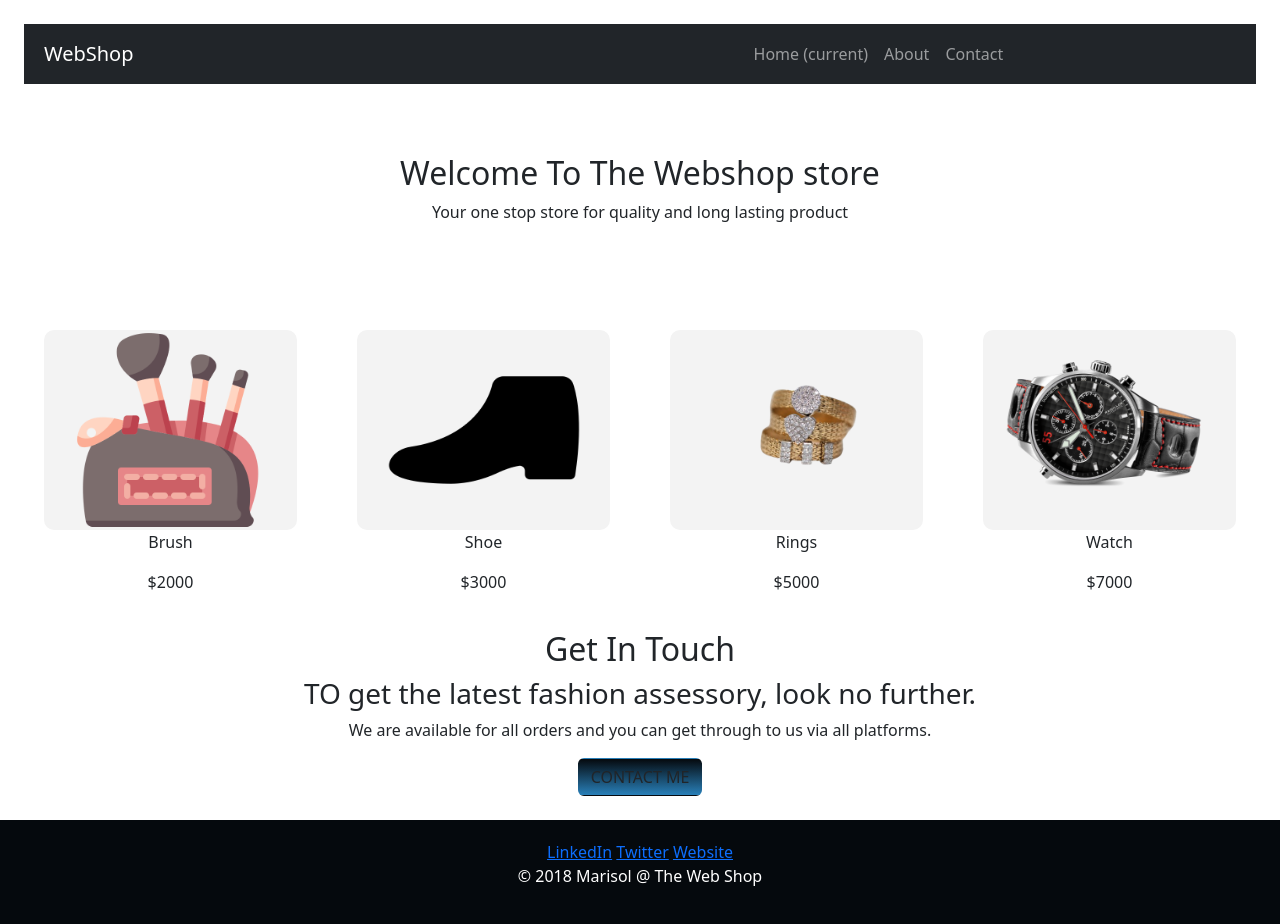
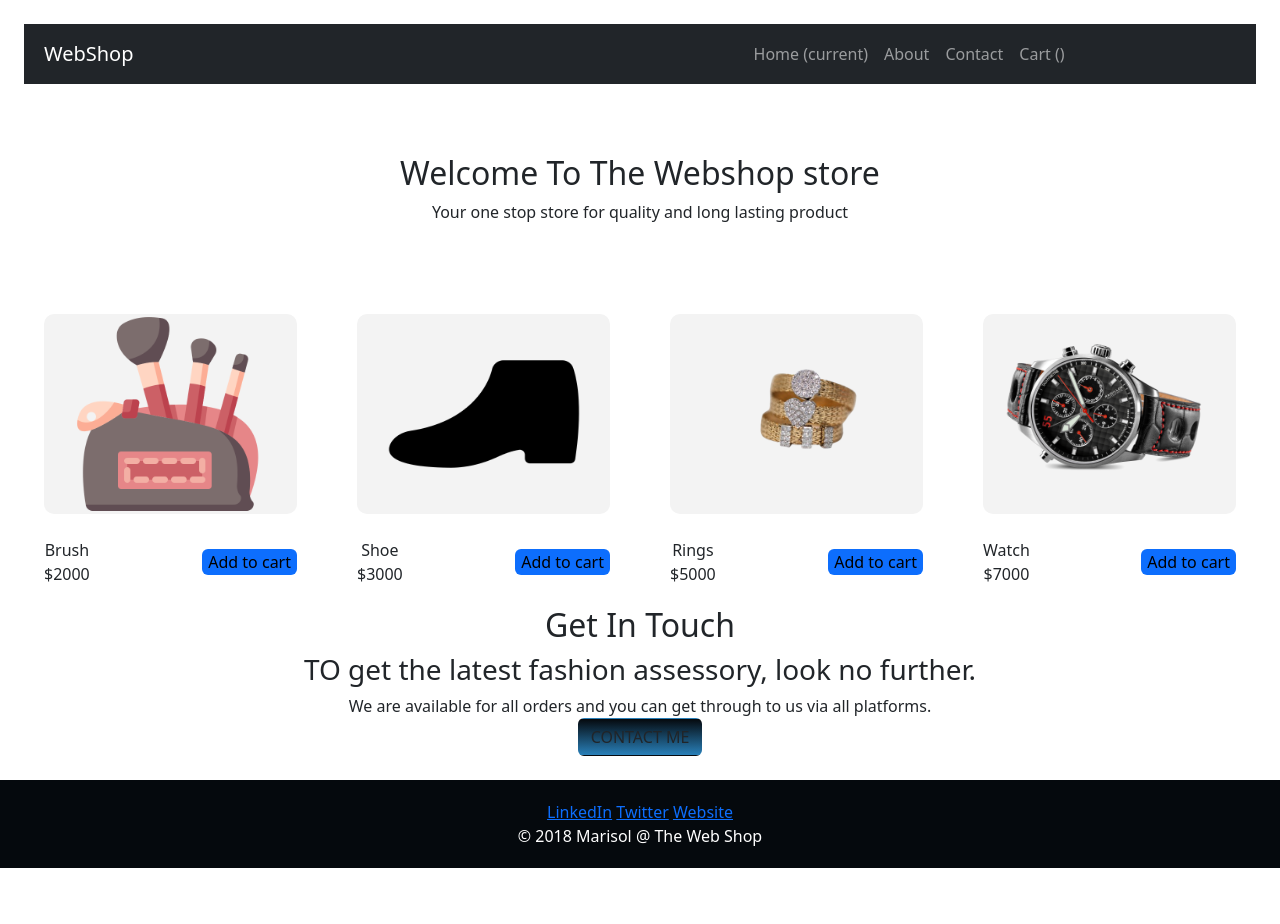
Before and after one commit to Sylvia0004/Web-Shop, a plain HTML site: page index.html in a window 1280 px wide. After the commit the page ends 868 px from the top, so only its background shows below. Drawn offline with nearby package versions, Linux system fonts and the light colour scheme.

Commit message:
added a js funtionality

```diff
--- a/index.html
+++ b/index.html
@@ -11,7 +11,7 @@
     <script src="https://cdn.jsdelivr.net/npm/bootstrap@5.3.8/dist/js/bootstrap.bundle.min.js"
         integrity="sha384-FKyoEForCGlyvwx9Hj09JcYn3nv7wiPVlz7YYwJrWVcXK/BmnVDxM+D2scQbITxI"
         crossorigin="anonymous"></script>
-</head>
+    <script src="script.js"></script>
 </head>
 
 <body>
@@ -34,6 +34,9 @@
                     <li class="nav-item">
                         <a class="nav-link" href="#">Contact</a>
                     </li>
+                    <li class="nav-item">
+                        <a class="nav-link" href="#">Cart (<span id="count"></span>)</a>
+                    </li>
                 </ul>
             </div>
         </nav>
@@ -47,36 +50,49 @@
                     <div class="pics">
                         <img src="brushes.png" alt="brushes">
                     </div>
+                    <div class="d-flex justify-content-between align-items-center mt-4">
                         <div class="">
                             <p class="product-title">Brush</p>
                             <p class="product-price">$2000</p>
+                        </div>
+                        <button class="rounded-2 border-0 bg-primary" onclick="addToCart()">Add to cart</button>
                     </div>
                 </div>
                 <div class="product">
                     <div class="pics">
                         <img src="Images/shoe.png" alt="shoe">
                     </div>
+                    <div class="d-flex justify-content-between align-items-center mt-4">
                         <div class="">
                             <p class="product-title">Shoe</p>
                             <p class="product-price">$3000</p>
                         </div>
+                        <button class="rounded-2 border-0 bg-primary">Add to cart</button>
+                    </div>
+
                 </div>
                 <div class="product">
                     <div class="pics">
                         <img src="Images/rings.png" alt="">
                     </div>
+                    <div class="d-flex justify-content-between align-items-center mt-4">
                         <div class="">
                             <p class="product-title">Rings</p>
                             <p class="product-price">$5000</p>
+                        </div>
+                        <button class="rounded-2 border-0 bg-primary">Add to cart</button>
                     </div>
                 </div>
                 <div class="product">
                     <div class="pics">
                         <img src="Images/watches.png" alt="">
                     </div>
+                    <div class="d-flex justify-content-between align-items-center mt-4">
                         <div class="">
                             <p class="product-title">Watch</p>
                             <p class="product-price">$7000</p>
+                        </div>
+                        <button class="rounded-2 border-0 bg-primary">Add to cart</button>
                     </div>
                 </div>
 
@@ -85,7 +101,8 @@
         <div class="contact-me">
             <h2>Get In Touch</h2>
             <h3>TO get the latest fashion assessory, look no further.</h3>
-            <p class="contact-message">We are available for all orders and you can get through to us via all platforms.</p>
+            <p class="contact-message">We are available for all orders and you can get through to us via all platforms.
+            </p>
             <a class="btn" href="#">CONTACT ME</a>
         </div>
     </div>
--- /dev/null
+++ b/script.js
@@ -0,0 +1,8 @@
+let total = 0;
+
+function addToCart() {
+    total++
+    console.log(total)
+   const countSpan = document.getElementById("count")
+   countSpan.textContent = total
+}
--- a/styles.css
+++ b/styles.css
@@ -2,6 +2,10 @@
 body{
    font-family: Verdana, Geneva, Tahoma, sans-serif;
    text-align: center;
+}
+
+p{
+    margin-bottom: 0 !important;
 }
 
 .bg-white{
```
Lines whose indentation alone changed are shown as unchanged.
